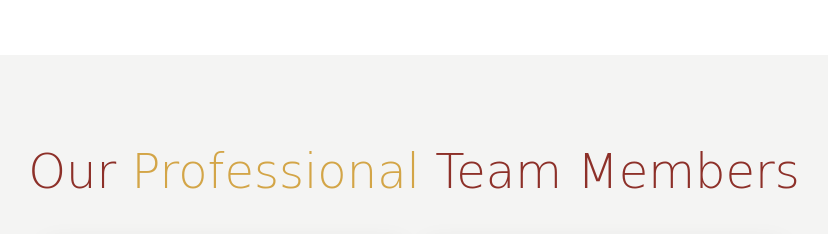
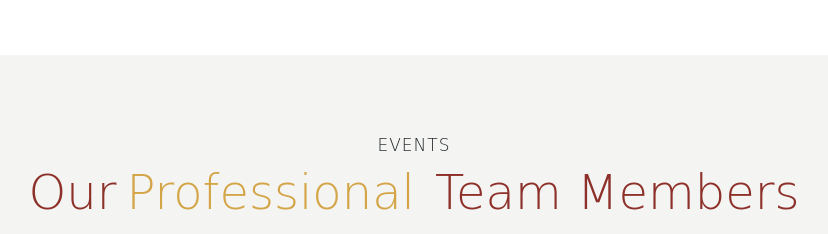
Before and after one commit to Jessi-777/fdwonderland-events, a website: page index.html in a window 1280 px wide. Shown: the part 4680-4914 px from the top of the page, without its empty margins (226-1054 px from the left). Drawn offline with nearby package versions, Linux system fonts and the light colour scheme; grey boxes are pictures that could not be loaded; a web font is replaced by a local one.

Commit message:
updated our profesional team spacing

```diff
--- a/assets/css/main.css
+++ b/assets/css/main.css
@@ -1360,6 +1360,16 @@ box-shadow:0 10px 25px rgba(0,0,0,0.2);} */
 /*--------------------------------------------------------------
 # Team Section
 --------------------------------------------------------------*/
+.section-header {
+  text-align: center;
+  padding-bottom: 30px;
+}
+
+.team .section-header p span{
+  margin-right: 20px;
+  margin-left: 10px;
+}
+
 .team .team-member {
   box-shadow:0 10px 25px rgba(0,0,0,0.1);
   overflow: hidden;
--- a/index.html
+++ b/index.html
@@ -806,8 +806,8 @@
       <div class="container" data-aos="fade-up">
 
         <div class="section-header">
-          <!-- <h2>Our Team</h2> -->
-          <p>Our <span>Professional </span>   Team Members</p>
+          <h2>Events</h2>
+          <p>Our<span>Professional</span>Team Members</p>
         </div>
 
         <div class="row gy-4 justify-content-center">
```
